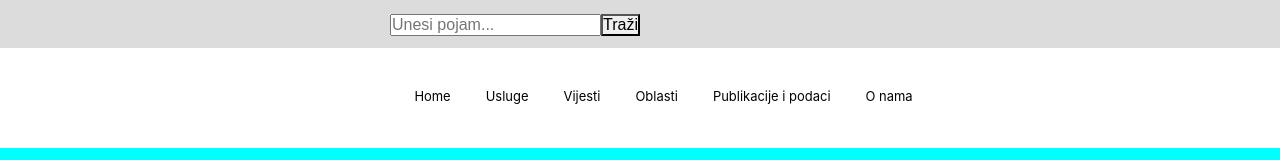
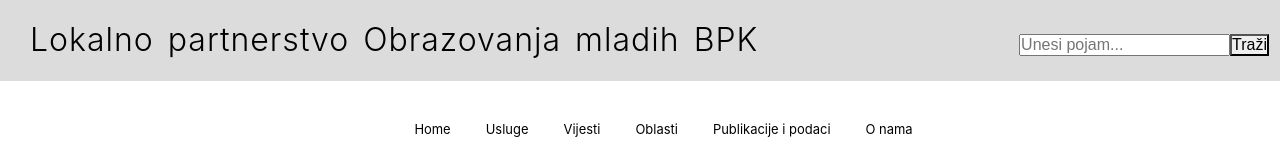
Before and after one commit to Olafyngvi/Lokalno-partnerstvo, an Angular app: page / in a window 1280 px wide. Shown: the top 160 px of the page. Built offline with nearby package versions, Linux system fonts and the light colour scheme.

Commit message:
proba3
2313

```diff
--- a/src/app/components/header/header.component.css
+++ b/src/app/components/header/header.component.css
@@ -2,3 +2,13 @@
   background-color: gainsboro;
   height: auto;
 }
+h1{
+  color:black;
+  padding-left: 30px;
+  text-shadow: black;
+}
+.search-f
+{
+  padding-left: 250px;
+  padding-top: 20px;
+}
--- a/src/app/components/header/header.component.html
+++ b/src/app/components/header/header.component.html
@@ -1,3 +1,5 @@
+
 <div class="heder row">
+  <h1>Lokalno partnerstvo Obrazovanja mladih BPK</h1>
   <form action="pages/zzjz_search.php" class="search-f" method="post"><input class="#" type="text" name="search" placeholder="Unesi pojam..."><span><button name="submit" type="submit">Traži</button></span></form>
 </div>
```
